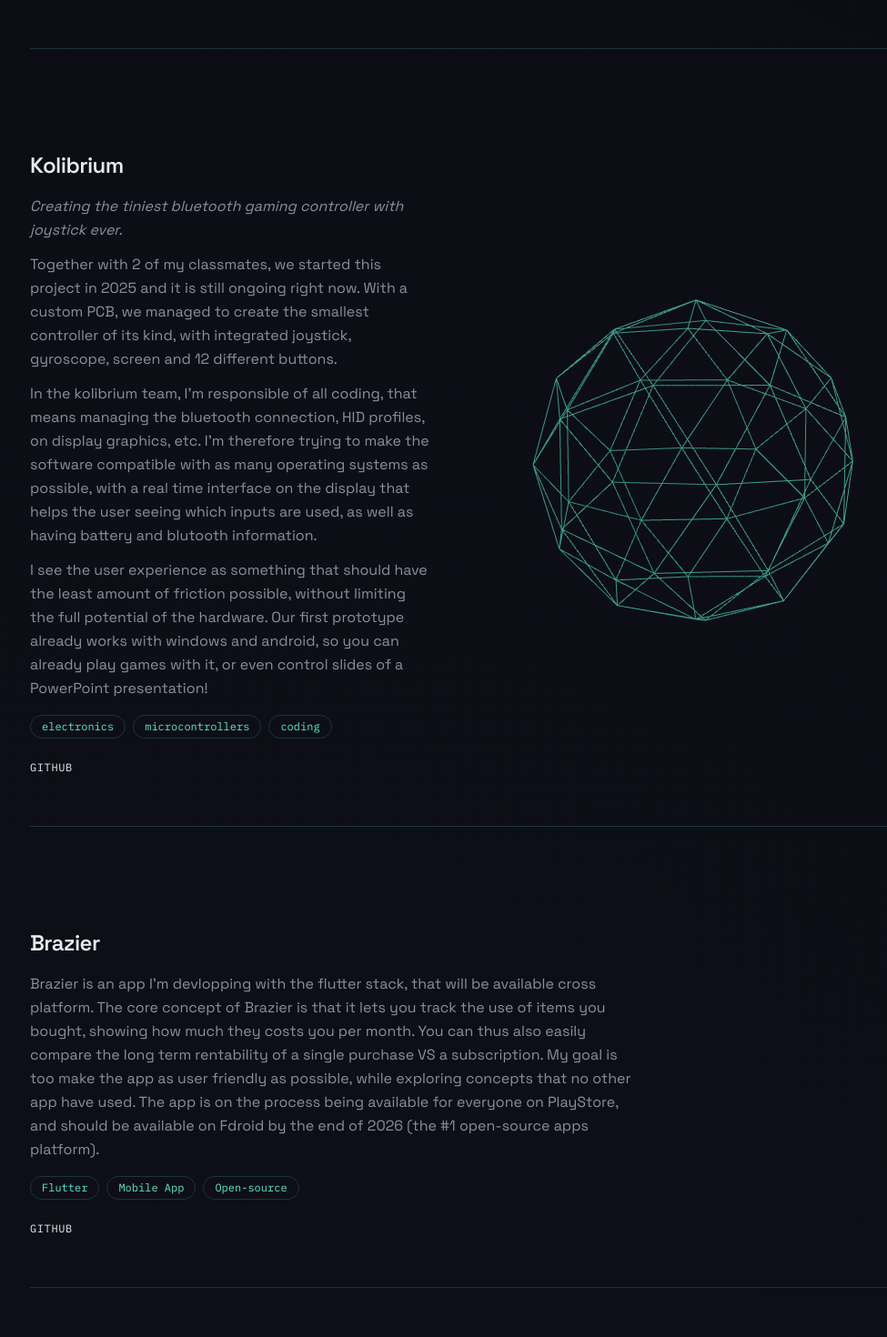
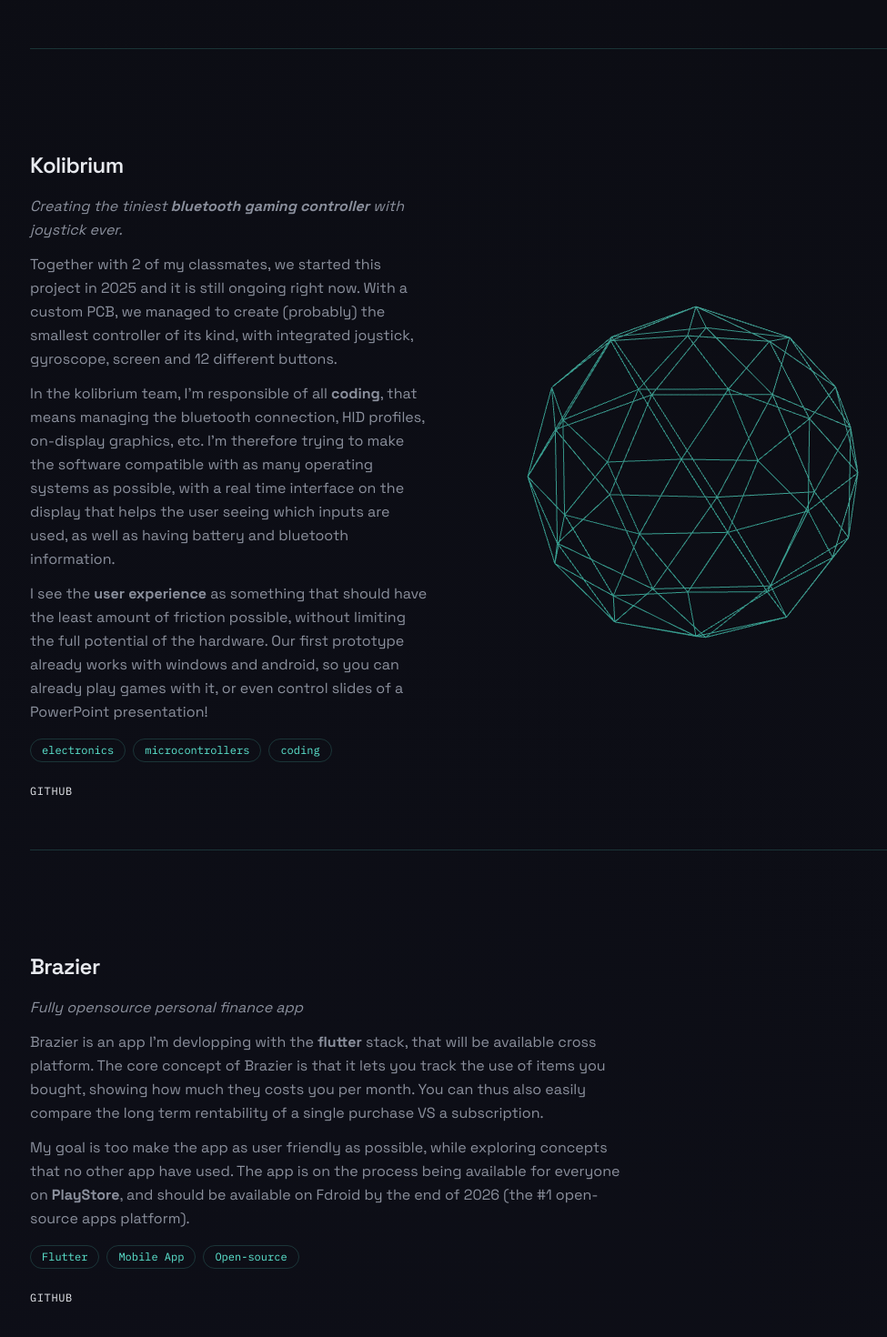
Before and after one commit to pentakoron1/Portfolio-SDB, a React (Vite) app: page / in a window 1280 px wide. Shown: the part 2805-4275 px from the top of the page at 91% size, without its empty margins (119-1094 px from the left). Built offline with nearby package versions, Linux system fonts and the light colour scheme; no server answers.

Commit message:
Edited content

```diff
--- a/src/data/projects.ts
+++ b/src/data/projects.ts
@@ -27,11 +27,11 @@ export const projects: Project[] = [
     id: 'kolibrium',
     title: 'Kolibrium ',
     description:
-        '*Creating the tiniest bluetooth gaming controller with joystick ever.*\n\n Together with 2 of my classmates, we started this project in 2025 and it is still ongoing right now. ' +
-        'With a custom PCB, we managed to create the smallest controller of its kind, with integrated joystick, gyroscope, screen and 12 different buttons. ' +
-        '\n\nIn the kolibrium team, I\'m responsible of all coding, that means managing the bluetooth connection, HID profiles, on display graphics, etc. ' +
-        'I\'m therefore trying to make the software compatible with as many operating systems as possible, with a real time interface on the display that helps the user seeing which inputs are used, as well as having battery and blutooth information. ' +
-        '\n\nI see the user experience  as something that should have the least amount of friction possible, without limiting the full potential of the hardware.  Our first prototype already works with windows and android, so you can already play games with it, or even control slides of a PowerPoint presentation! ',
+        '*Creating the tiniest **bluetooth gaming controller** with joystick ever.*\n\n Together with 2 of my classmates, we started this project in 2025 and it is still ongoing right now. ' +
+        'With a custom PCB, we managed to create (probably) the smallest controller of its kind, with integrated joystick, gyroscope, screen and 12 different buttons. ' +
+        '\n\nIn the kolibrium team, I\'m responsible of all **coding**, that means managing the bluetooth connection, HID profiles, on-display graphics, etc. ' +
+        'I\'m therefore trying to make the software compatible with as many operating systems as possible, with a real time interface on the display that helps the user seeing which inputs are used, as well as having battery and bluetooth information. ' +
+        '\n\nI see the **user experience**  as something that should have the least amount of friction possible, without limiting the full potential of the hardware.  Our first prototype already works with windows and android, so you can already play games with it, or even control slides of a PowerPoint presentation! ',
     tags: ['electronics', 'microcontrollers', 'coding'],
     links: [{ label: 'GitHub', href: '#' }],
     modelPath: '/models/kolibrium_V1-0.glb',
@@ -41,7 +41,12 @@ export const projects: Project[] = [
     id: 'brazier-app',
     title: 'Brazier',
     description:
-      'Brazier is an app I\'m devlopping with the flutter stack, that will be available cross platform. The core concept of Brazier is that it lets you track the use of items you bought, showing how much they costs you per month. You can thus also easily compare the long term rentability of a single purchase VS a subscription. My goal is too make the app as user friendly as possible, while exploring concepts that no other app have used. The app is on the process being available for everyone on PlayStore, and should be available on Fdroid by the end of 2026 (the #1 open-source apps platform).',
+      '*Fully opensource personal finance app*' +
+      '\n\nBrazier is an app I\'m devlopping with the **flutter** stack, that will be available cross platform. ' +
+      'The core concept of Brazier is that it lets you track the use of items you bought, showing how much they costs you per month. ' +
+      'You can thus also easily compare the long term rentability of a single purchase VS a subscription. ' +
+      '\n\nMy goal is too make the app as user friendly as possible, while exploring concepts that no other app have used. ' +
+      'The app is on the process being available for everyone on **PlayStore**, and should be available on Fdroid by the end of 2026 (the #1 open-source apps platform).',
     tags: ['Flutter', 'Mobile App', 'Open-source'],
     links: [{ label: 'Github', href: 'https://github.com/pentakoron1/brazier' }],
     fallbackShape: 'octahedron',
```
